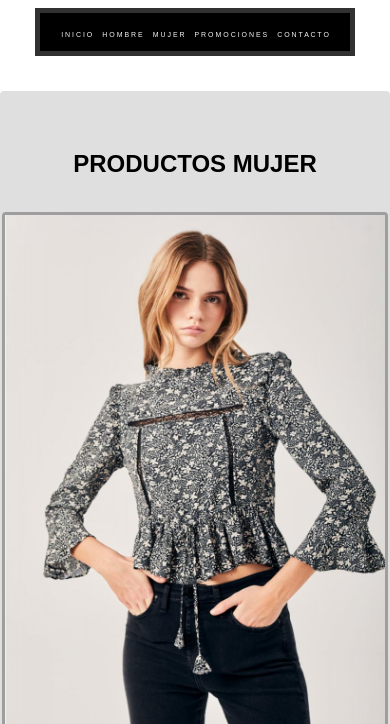
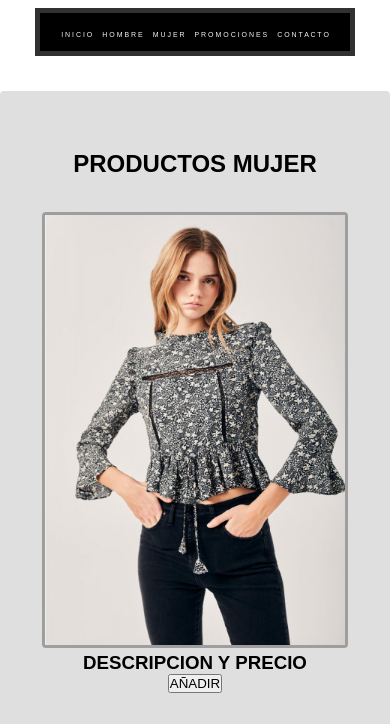
Before and after one commit to migueljhurtado/alcatrazind, a plain HTML site: page menu de navegacion/Mujer.html in a window 390 px wide. Shown: the part 101-825 px from the top of the page. Drawn offline with Linux system fonts and the light colour scheme; a web font is replaced by a local one.

Commit message:
modificacion scroll lateral imagenes vista movil

```diff
--- a/css/estilo.css
+++ b/css/estilo.css
@@ -234,4 +234,8 @@ form {
   section .im:hover{
     display: none;
   }
+  .contenido2 section div img{
+    height: 430px;
+    width:300px;
+  }
 }
```
